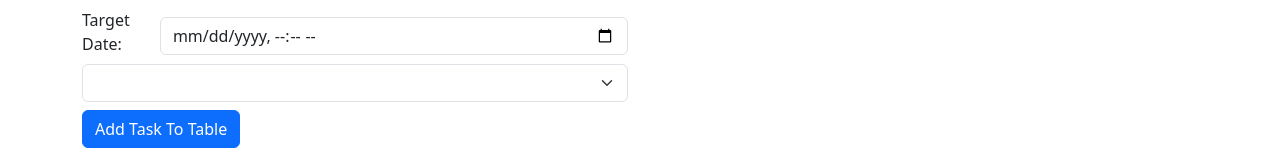
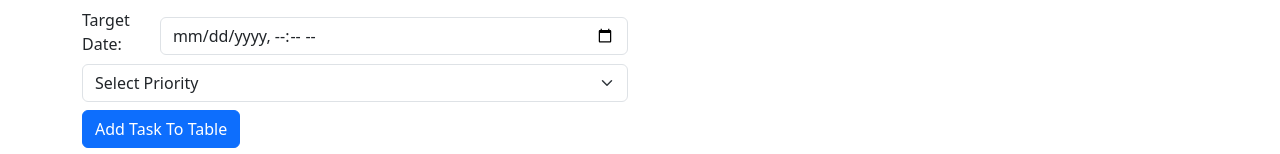
Before and after one commit to pavlovic-bojan/learning-Angular, an Angular app in the folder bojan/: page / in a window 1280 px wide. Shown: the part 276-430 px from the top of the page. Built offline with nearby package versions, Linux system fonts and the light colour scheme.

Commit message:
fix day 2 select element

```diff
--- a/bojan/src/app/task/todo-form/todo-form.component.html
+++ b/bojan/src/app/task/todo-form/todo-form.component.html
@@ -6,6 +6,7 @@
         <input class="form-control mt-2" type="datetime-local" id="date" name="date" [(ngModel)]="createTaskModal.date" placeholder="Target Date">
     </div>
     <select class="form-select mt-2" name="priority" id="priority" [(ngModel)]="createTaskModal.priority">
+        <option value="" disabled selected>Select Priority</option>
         <option value="High">High</option>
         <option value="Medium">Medium</option>
         <option value="Low">Low</option>
```
